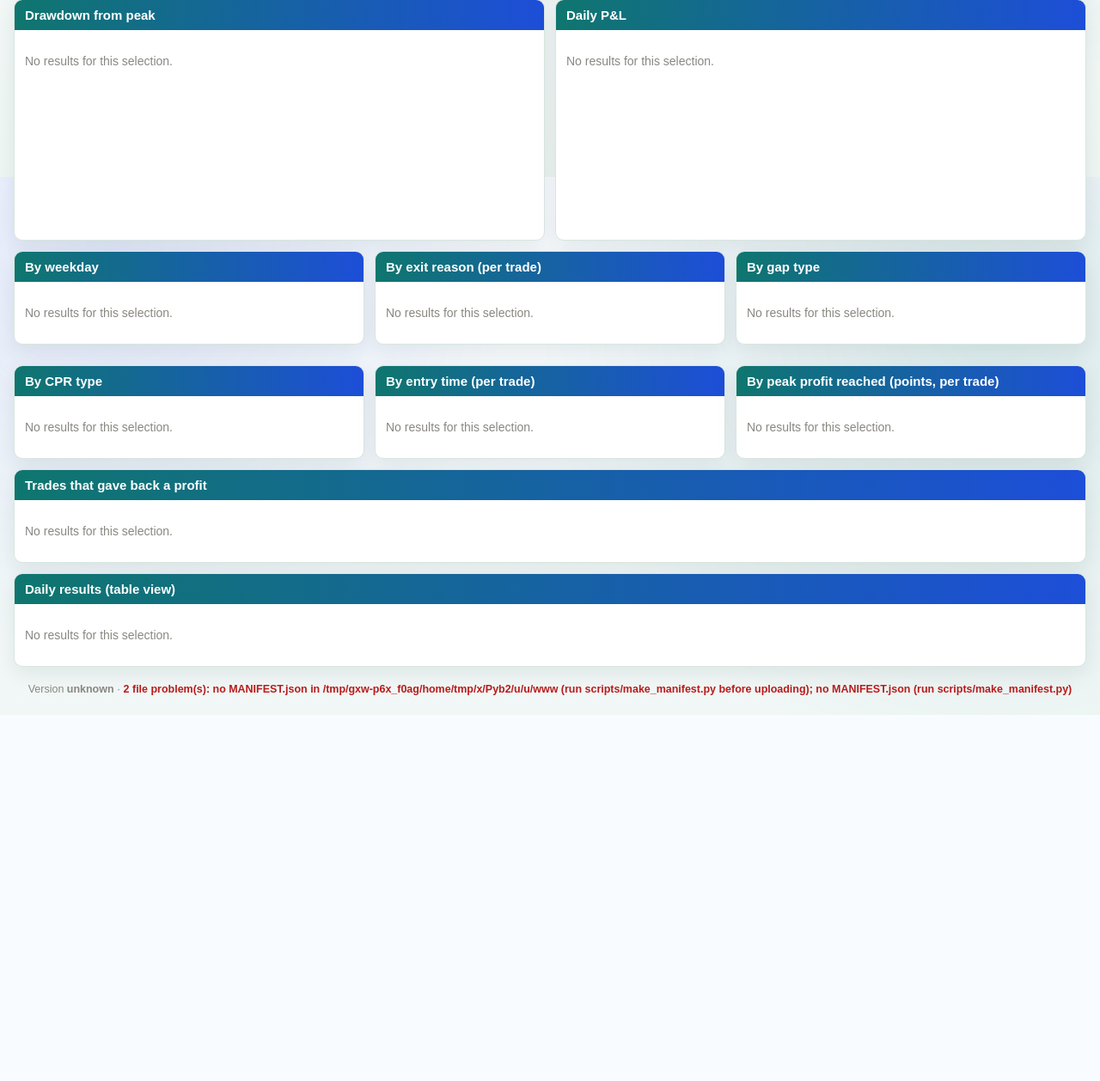
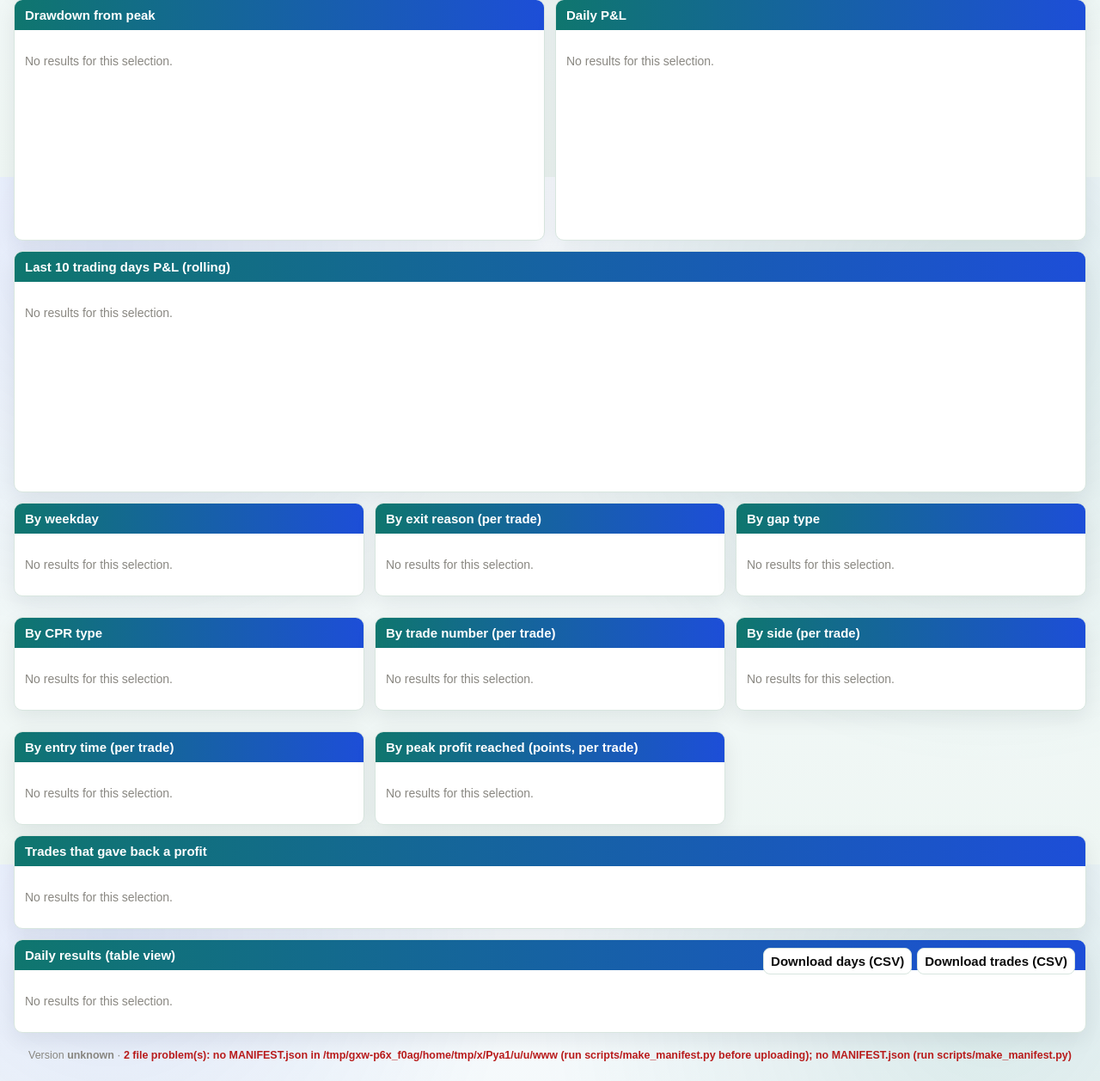
Before and after one commit to rajaprabu-p/ai_algo_ui, a Flask app: page /performance in a window 1280 px wide. Shown: the part 594-1852 px from the top of the page at 86% size. Before the commit the page ends 1426 px from the top, so only its background shows below. Run offline with Flask 3, Linux system fonts and the light colour scheme; the visitor is signed in with stand-in values (Sample User, id 1); data that the repository does not hold is empty; parts of the project's set-up code (start-up, migrations or seed data) failed here and were passed over.

Commit message:
Performance page: streaks, rolling P&L, trade number / side, CSV export
- Breakdowns by trade number of the day (1st / 2nd / 3rd or later) and by
  side (CE / PE).
- "Longest losing run" tile: longest run of losing days and of losing
  trades, and the trading days the worst drawdown took to recover (or not
  recovered yet).
- Rolling P&L chart over the last 10 trading days.
- CSV download of the current selection: one row per day, or per trade.

Co-Authored-By: Claude Fable 5.2 <noreply@anthropic.com>

```diff
--- a/app.py
+++ b/app.py
@@ -2241,6 +2241,39 @@ def peak_bucket(points) -> str:
     return PEAK_LAST_BUCKET
 
 
+ROLLING_DAYS = 10
+TRADE_NUMBER_LABELS = ["1st trade of the day", "2nd trade of the day", "3rd or later"]
+
+
+def longest_run(flags) -> int:
+    """Longest run of consecutive True values."""
+    best = run = 0
+    for flag in flags:
+        run = run + 1 if flag else 0
+        best = max(best, run)
+    return best
+
+
+def drawdown_recovery(daily: list) -> dict:
+    """The worst drawdown: when it started, its lowest day, and how many trading days it took
+    to get back to the earlier peak (recovery_days None = not recovered yet)."""
+    equity = peak = worst = 0.0
+    peak_i, worst_peak_i, trough_i = -1, -1, None
+    for i, d in enumerate(daily):
+        equity = d["equity"]
+        if equity > peak:
+            peak, peak_i = equity, i
+        if equity - peak < worst:
+            worst, worst_peak_i, trough_i = equity - peak, peak_i, i
+    if trough_i is None:
+        return {"trough_date": "", "recovery_days": 0, "recovered": True}
+    peak_value = daily[worst_peak_i]["equity"] if worst_peak_i >= 0 else 0.0
+    for i in range(trough_i + 1, len(daily)):
+        if daily[i]["equity"] >= peak_value:
+            return {"trough_date": daily[trough_i]["date"], "recovery_days": i - worst_peak_i, "recovered": True}
+    return {"trough_date": daily[trough_i]["date"], "recovery_days": None, "recovered": False}
+
+
 def compute_performance(days: list, basis: str = "") -> dict:
     """KPIs, equity curve, drawdown and breakdowns from per-day trade lists (pure function).
 
@@ -2269,11 +2302,18 @@ def compute_performance(days: list, basis: str = "") -> dict:
             "entry_price": t.get("entry_price"), "exit_price": t.get("exit_price"),
             "pnl_points": t.get("pnl_points"), "pnl": round(t[key], 2), "exit_reason": t.get("exit_reason", ""),
         } for t in sorted(d["trades"], key=lambda t: str(t.get("entry_time", "")))]
+        rolling = round(pnl + sum(x["pnl"] for x in daily[-(ROLLING_DAYS - 1):]), 2)   # this day + the 9 before
         daily.append({"date": d["date"], "weekday": weekday, "pnl": pnl, "equity": equity, "drawdown": drawdown,
+                      "rolling": rolling,
                       "trades": len(d["trades"]), "gap_type": d.get("gap_type") or "", "cpr_type": d.get("cpr_type") or "",
                       "trade_list": trade_list})
 
     pnls = [t[key] for t in all_trades]
+    # Trades in time order (day, then entry time) with their number within the day.
+    ordered = []
+    for d in days:
+        for number, t in enumerate(sorted(d["trades"], key=lambda t: str(t.get("entry_time", "")))):
+            ordered.append((t, TRADE_NUMBER_LABELS[min(number, len(TRADE_NUMBER_LABELS) - 1)]))
     wins = [p for p in pnls if p > 0]
     losses = [p for p in pnls if p <= 0]
     gross_loss = -sum(losses)
@@ -2289,6 +2329,10 @@ def compute_performance(days: list, basis: str = "") -> dict:
         "best_day": max((d["pnl"] for d in daily), default=0.0),
         "worst_day": min((d["pnl"] for d in daily), default=0.0),
         "losing_days": sum(1 for d in daily if d["pnl"] < 0),
+        "longest_losing_days": longest_run(d["pnl"] < 0 for d in daily),
+        "longest_losing_trades": longest_run(t[key] <= 0 for t, _ in ordered),
+        "drawdown_recovery": drawdown_recovery(daily),
+        "rolling_days": ROLLING_DAYS,
         "charges": round(sum(t["pnl_rs"] - t["net_pnl_rs"] for t in all_trades), 2) if basis == "net" else None,
     }
 
@@ -2307,6 +2351,8 @@ def compute_performance(days: list, basis: str = "") -> dict:
         return result
 
     order = {d: i for i, d in enumerate(_WEEKDAYS)}
+    number_rows = [{"trade_number": label, "side": t.get("side") or "", "pnl": t[key]} for t, label in ordered]
+    number_order = {label: i for i, label in enumerate(TRADE_NUMBER_LABELS)}
     trade_rows = [{"exit_reason": t["exit_reason"], "pnl": t[key],
                    "entry_time": entry_time_bucket(t.get("entry_time")),
                    "peak": peak_bucket(trade_peak_points(t))} for t in all_trades]
@@ -2324,6 +2370,8 @@ def compute_performance(days: list, basis: str = "") -> dict:
                                   "pnl": round(t[key], 2), "exit_reason": t.get("exit_reason", "")})
     gave_back.sort(key=lambda g: (g["pnl"], g["date"]))
     breakdowns = {
+        "trade_number": sorted(group(number_rows, "trade_number", "pnl"), key=lambda g: number_order.get(g["label"], 9)),
+        "side": sorted(group(number_rows, "side", "pnl"), key=lambda g: g["label"]),
         "entry_time": sorted(group(trade_rows, "entry_time", "pnl"), key=lambda g: time_order.get(g["label"], 9)),
         "peak": sorted(group(trade_rows, "peak", "pnl"), key=lambda g: peak_order.get(g["label"], 9)),
         "weekday": sorted(group(daily, "weekday", "pnl"), key=lambda g: order.get(g["label"], 9)),
--- a/templates/performance.html
+++ b/templates/performance.html
@@ -322,11 +322,18 @@
       </div>
     </div>
 
+    <div class="card">
+      <h2 id="rolling-title">Last 10 trading days P&amp;L (rolling)</h2>
+      <div id="rolling" class="chart" role="img" aria-label="Rolling profit and loss"></div>
+    </div>
+
     <div class="grid-bd">
       <div class="card"><h2>By weekday</h2><div id="bd-weekday"></div></div>
       <div class="card"><h2>By exit reason (per trade)</h2><div id="bd-exit_reason"></div></div>
       <div class="card"><h2>By gap type</h2><div id="bd-gap_type"></div></div>
       <div class="card"><h2>By CPR type</h2><div id="bd-cpr_type"></div></div>
+      <div class="card"><h2>By trade number (per trade)</h2><div id="bd-trade_number"></div></div>
+      <div class="card"><h2>By side (per trade)</h2><div id="bd-side"></div></div>
       <div class="card"><h2>By entry time (per trade)</h2><div id="bd-entry_time"></div></div>
       <div class="card"><h2>By peak profit reached (points, per trade)</h2><div id="bd-peak"></div></div>
     </div>
@@ -337,7 +344,12 @@
     </div>
 
     <div class="card">
-      <h2>Daily results (table view)</h2>
+      <h2>Daily results (table view)
+        <span style="float:right; display:flex; gap:6px">
+          <button type="button" id="csv-days">Download days (CSV)</button>
+          <button type="button" id="csv-trades">Download trades (CSV)</button>
+        </span>
+      </h2>
       <div id="daily-table" class="table-wrap"></div>
     </div>
   </div>
@@ -707,7 +719,7 @@
       const kpis = document.getElementById('kpis');
       const basis = document.getElementById('basis');
       const ids = ['calendar', 'equity', 'drawdown', 'daily', 'daily-table', 'bd-weekday', 'bd-exit_reason', 'bd-gap_type', 'bd-cpr_type',
-        'bd-entry_time', 'bd-peak', 'gave-back'];
+        'bd-entry_time', 'bd-peak', 'gave-back', 'rolling', 'bd-trade_number', 'bd-side'];
       if(!result || !result.daily.length){
         kpis.replaceChildren();
         basis.textContent = '';
@@ -731,12 +743,20 @@
         tile('Trading days', String(k.trading_days), '', `${k.losing_days} losing day(s)`),
         tile('Return on capital', fmtPct(100 * k.net_pnl / capital()), k.net_pnl >= 0 ? 'good' : 'bad',
              `on ${fmtPlain(capital())} · max drawdown ${fmtPct(100 * k.max_drawdown / capital())}` +
-             (k.trading_days ? ` · ${fmtPct(100 * k.net_pnl / k.trading_days * 21 / capital())} per 21 trading days` : ''))
+             (k.trading_days ? ` · ${fmtPct(100 * k.net_pnl / k.trading_days * 21 / capital())} per 21 trading days` : '')),
+        tile('Longest losing run', `${k.longest_losing_days} day(s)`, '',
+             `${k.longest_losing_trades} losing trade(s) in a row · worst drawdown ` +
+             (k.max_drawdown >= 0 ? 'none'
+               : k.drawdown_recovery.recovered ? `recovered in ${k.drawdown_recovery.recovery_days} trading day(s)`
+               : `not recovered yet (low on ${k.drawdown_recovery.trough_date})`))
       );
       renderCalendar(result.daily);
       lineChart(document.getElementById('equity'), result.daily, 'equity', '--gain', false);
       lineChart(document.getElementById('drawdown'), result.daily, 'drawdown', '--loss', true);
       barChart(document.getElementById('daily'), result.daily);
+      document.getElementById('rolling-title').textContent =
+        `Last ${k.rolling_days} trading days P&L (rolling; the first days use the days so far)`;
+      lineChart(document.getElementById('rolling'), result.daily, 'rolling', '--accent', false);
 
       const bdCols = [
         {label: '', value: r => r.label},
@@ -1172,6 +1192,32 @@
     document.querySelectorAll('[data-view]').forEach(b => b.addEventListener('click', () => setView(b.dataset.view)));
     document.querySelectorAll('.cmp-settings').forEach(s => s.addEventListener('change', () => load()));
     document.getElementById('include-late').addEventListener('change', () => load());
+
+    // CSV download of the current selection (single view): one row per day, or one row per trade.
+    function downloadCsv(name, header, rows){
+      const cell = v => { const s = v === null || v === undefined ? '' : String(v); return /[",\n]/.test(s) ? '"' + s.replace(/"/g, '""') + '"' : s; };
+      const text = [header].concat(rows).map(r => r.map(cell).join(',')).join('\r\n') + '\r\n';
+      const a = el('a', {href: URL.createObjectURL(new Blob([text], {type: 'text/csv'})), download: name});
+      document.body.appendChild(a); a.click(); a.remove();
+      setTimeout(() => URL.revokeObjectURL(a.href), 1000);
+    }
+    function csvName(kind){
+      const part = id => String(document.getElementById(id).value || '').replace(/[^A-Za-z0-9]+/g, '_').replace(/^_|_$/g, '');
+      return ['performance', kind, part('source'), part('variant'), part('settings')].filter(Boolean).join('_') + '.csv';
+    }
+    document.getElementById('csv-days').addEventListener('click', () => {
+      if(!lastResult || !lastResult.daily.length) return;
+      downloadCsv(csvName('days'), ['date', 'weekday', 'trades', 'pnl', 'equity', 'drawdown', 'gap_type', 'cpr_type'],
+        lastResult.daily.map(d => [d.date, d.weekday, d.trades, d.pnl, d.equity, d.drawdown, d.gap_type, d.cpr_type]));
+    });
+    document.getElementById('csv-trades').addEventListener('click', () => {
+      if(!lastResult || !lastResult.daily.length) return;
+      const rows = [];
+      lastResult.daily.forEach(d => d.trade_list.forEach(t => rows.push(
+        [d.date, t.entry_time, t.exit_time, t.side, t.symbol, t.entry_price, t.exit_price, t.pnl_points, t.pnl, t.exit_reason])));
+      downloadCsv(csvName('trades'), ['date', 'entry_time', 'exit_time', 'side', 'symbol', 'entry_price', 'exit_price',
+                                      'pnl_points', 'pnl', 'exit_reason'], rows);
+    });
     try { const c = Number(localStorage.getItem('perfCapital')); if(c > 0) document.getElementById('capital').value = c; } catch(e) {}
     document.getElementById('capital').addEventListener('change', () => {
       try { localStorage.setItem('perfCapital', String(capital())); } catch(e) {}
```
Also changed, not shown: scripts/tests/test_performance.py (+34 -0 lines).
